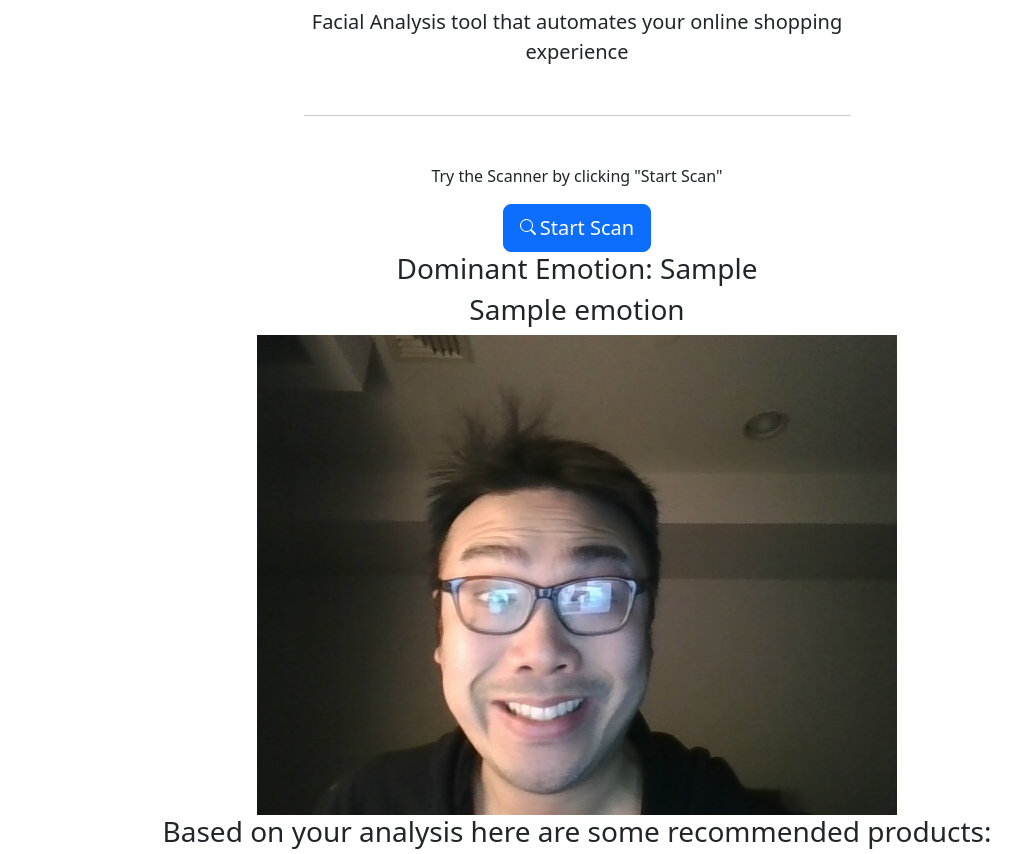
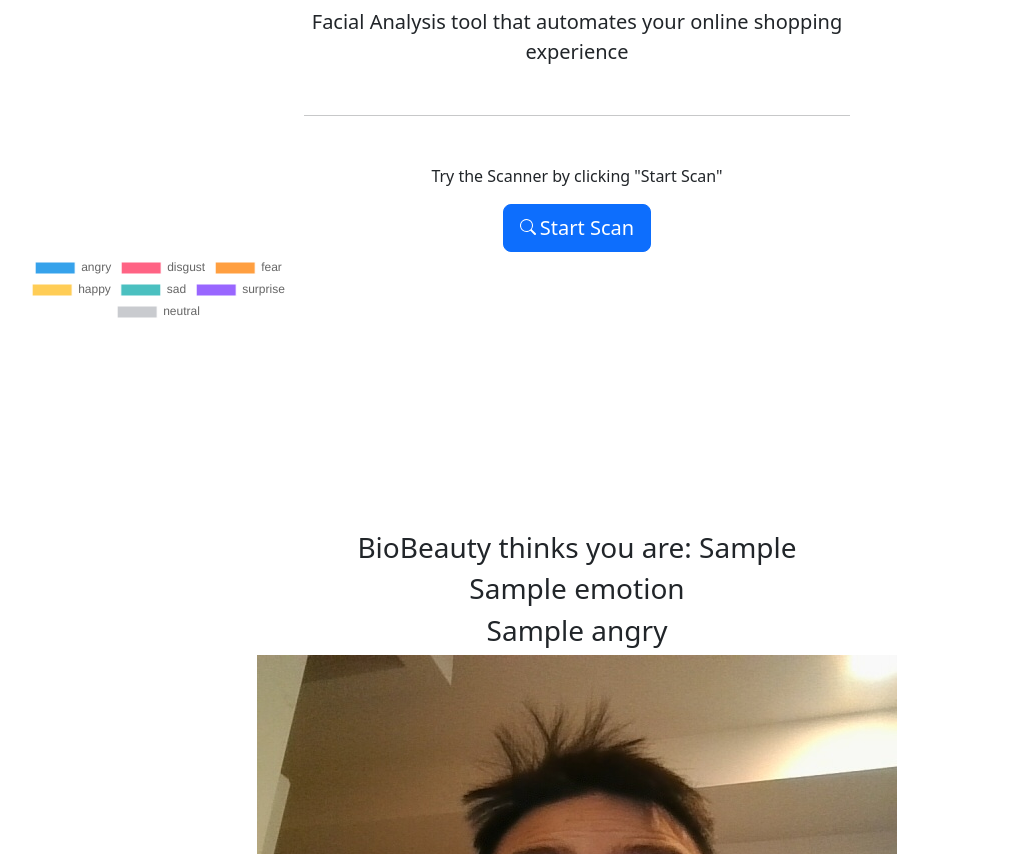
Before and after one commit to kts-alt/bio-beauty, a Flask app: template templates/dfs_response.html in a window 1280 px wide. Shown: the part 211-1065 px from the top of the page, without its empty margins (63-1084 px from the left). Run offline with Flask 2, Linux system fonts and the light colour scheme; the template is opened without the code that fills it: most values are stand-ins (such as "Sample title", 1, 10 or a date in 2020).

Commit message:
added piechart

```diff
--- a/static/style.css
+++ b/static/style.css
@@ -2,5 +2,5 @@
     color: white;
     background-image: url('https://previews.123rf.com/images/foxaon/foxaon1203/foxaon120300167/12751991-abstract-robot-eye.jpg');
     background-size: cover;
-
+    opacity: 0.8;
 }
--- a/templates/base.html
+++ b/templates/base.html
@@ -6,6 +6,7 @@
     <meta name="viewport" content="width=device-width, initial-scale=1.0, shrink-to-fit=no">
     <link rel="stylesheet" href="static/style.css">
     <link href="https://cdn.jsdelivr.net/npm/bootstrap@5.3.0-alpha1/dist/css/bootstrap.min.css" rel="stylesheet" integrity="sha384-GLhlTQ8iRABdZLl6O3oVMWSktQOp6b7In1Zl3/Jr59b6EGGoI1aFkw7cmDA6j6gD" crossorigin="anonymous">
+    <script src="/static/app.js"></script>
 </head>
 <body>
 <nav class="navbar navbar-expand-lg navbar-light bg-light">
--- a/templates/dfs_response.html
+++ b/templates/dfs_response.html
@@ -2,8 +2,27 @@
 
 {% block main %}
 <div class="container text-center">
-    <h3>Dominant Emotion: {{ value[0]['dominant_emotion'] }}</h3>
+    <div style="width:25%; height:25%"">
+        <canvas id="myChart" width="50" height="50"></canvas>
+    </div>
+        <script src="https://cdn.jsdelivr.net/npm/chart.js"></script>
+        <script>
+        const ctx = document.getElementById('myChart').getContext('2d');
+        const myChart = new Chart(ctx, {
+            type: 'pie',
+            data: {
+          labels: ['angry', 'disgust', 'fear', 'happy', 'sad', 'surprise', 'neutral'],
+        datasets: [{
+            label: '% of Emotion',
+            data: ["{{value[0].emotion.angry}}", "{{value[0].emotion.disgust}}", "{{value[0].emotion.fear}}", "{{value[0].emotion.happy}}", "{{value[0].emotion.sad}}", "{{value[0].emotion.surprise}}", "{{value[0].emotion.neutral}}"], // Data on Y axis
+            borderWidth: 1
+          }]
+      }
+    });
+        </script>
+    <h3>BioBeauty thinks you are: {{ value[0]['dominant_emotion'] }}</h3>
     <h3>{{ value[0]['emotion'] }}</h3>
+    <h3>{{ value[0]['emotion']['angry'] }}</h3>
 <img src="static/images/saved_img.jpg" alt="">
 <h3>Based on your analysis here are some recommended products:</h3>
     <div class="container text-center">
@@ -31,7 +50,7 @@
         </div>
     {% endif %}
     </div>
-    <div>
+    <div class="container">
     {% if value[0]['dominant_gender'] == 'Man' %}
         <div class="card border-primary mb-3" style="width: 18rem;">
         <img class="card-img-top" src="https://www.esteelauder.com/media/export/cms/products/640x640/el_sku_181601_640x640_0.jpg" alt="Card image cap">
@@ -53,10 +72,10 @@
                 Even-Tone + Plump + Brighten Skincare Set</p>
             <a href="https://www.esteelauder.com/product/707/110695/product-catalog/sets-gifts/skincare-sets-gifts/ignite-your-radiance/even-tone-plump-brighten-skincare-set" class="btn btn-primary">Shop now</a>
             </div>
-        </div>
     {% endif %}
         </div>
-    <div>
+    </div>
+    <div class="container">
     {% if value[0]['dominant_emotion'] == 'happy' %}
         <div class="card border-primary mb-3" style="width: 18rem;">
         <img class="card-img-top" src="https://www.esteelauder.com/media/export/cms/products/640x640/el_sku_GWW301_640x640_0.jpg" alt="Card image cap">
```
Also changed, not shown: static/app.js (added), static/images/saved_img-final.jpg, static/images/saved_img.jpg. Lines whose indentation alone changed are shown as unchanged.
